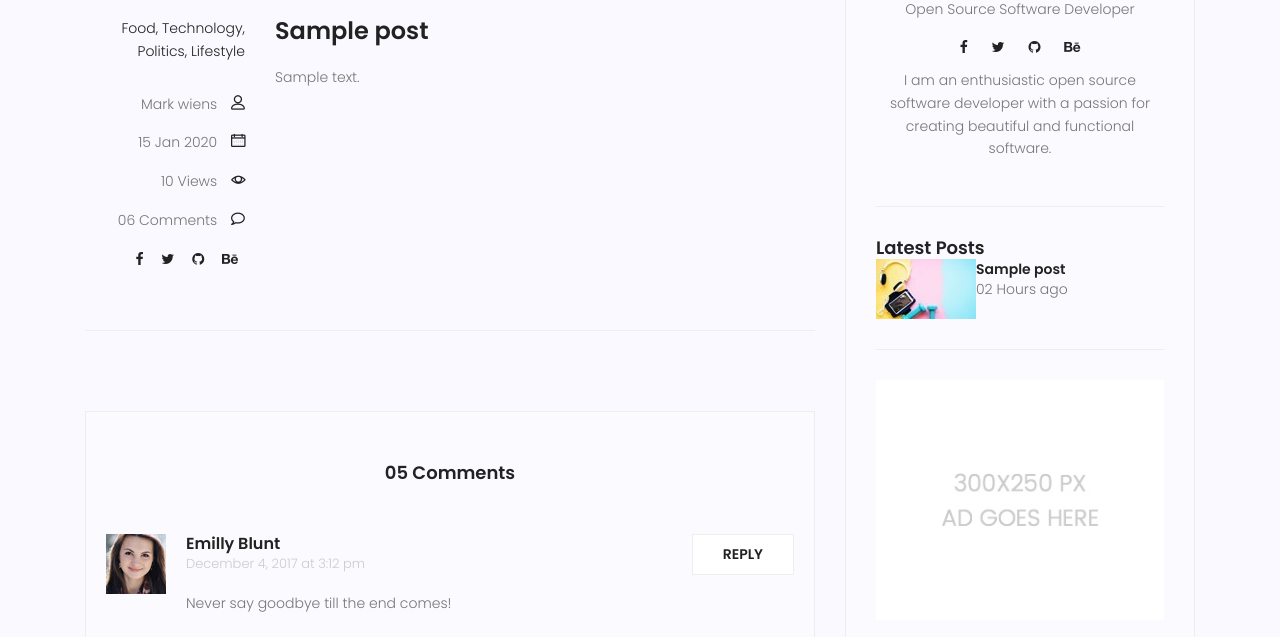
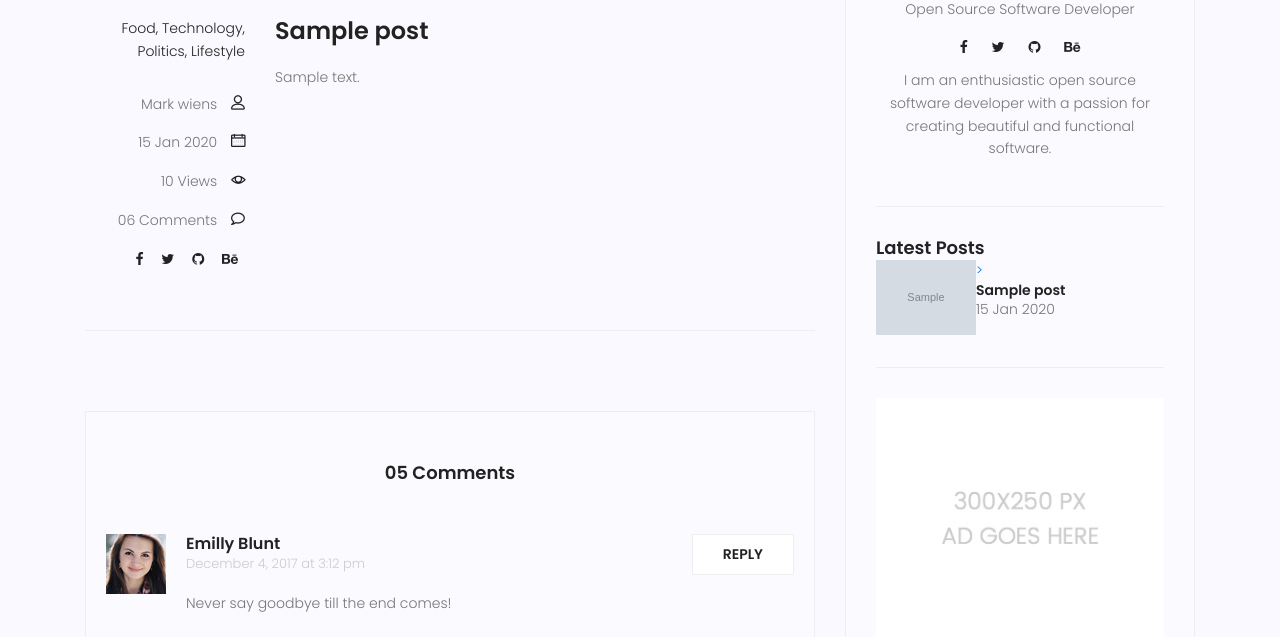
Before and after one commit to miladsade96/mydj, a Django app: page /blog/1 in a window 1280 px wide. Shown: the part 764-1401 px from the top of the page. Run offline with Django 3.2, Linux system fonts and the light colour scheme; tables that the repository leaves empty hold one stand-in row (values such as "Sample post"); grey boxes marked "Sample" are stand-in pictures; some libraries are stand-ins or nearby versions.

Commit message:
Completing latest post section

```diff
--- a/templates/blog/blog-latest-posts.html
+++ b/templates/blog/blog-latest-posts.html
@@ -6,13 +6,13 @@
     {% for post in posts %}
     <div class="single-post-list d-flex flex-row align-items-center">
       <div class="thumb">
-        <img class="img-fluid" src="{% static 'img/blog/pp1.jpg' %}" alt="" />
+        <img class="img-fluid" src="{{post.image.url}}" alt="" width="100px" />
       </div>
       <div class="details">
-        <a href="blog-single.html"
+        <a href="{% url 'blog:single' pid=post.id %}">
         ><h6>{{post.title}}</h6></a
         >
-        <p>02 Hours ago</p>
+        <p>{{post.published_date|date:"d M Y"}}</p>
       </div>
     </div>
     {% endfor %}
```
